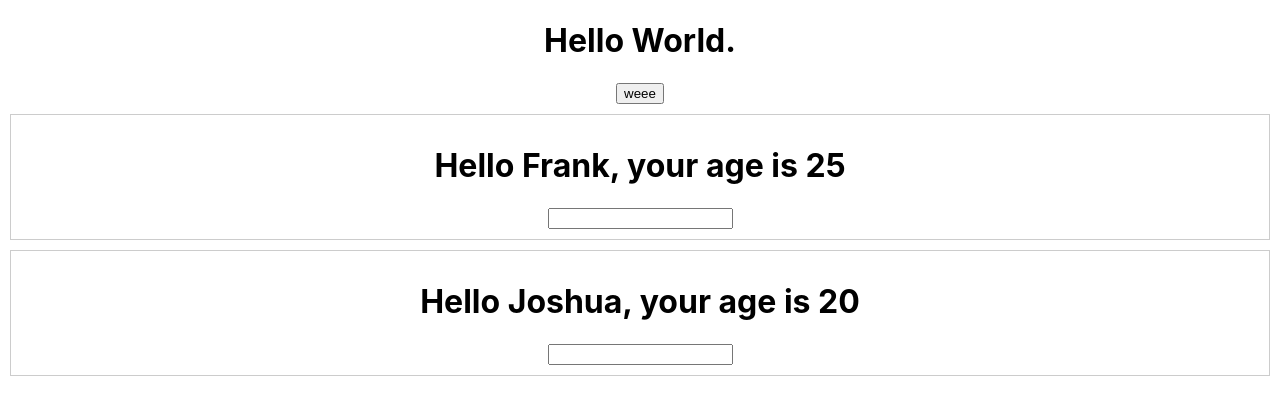
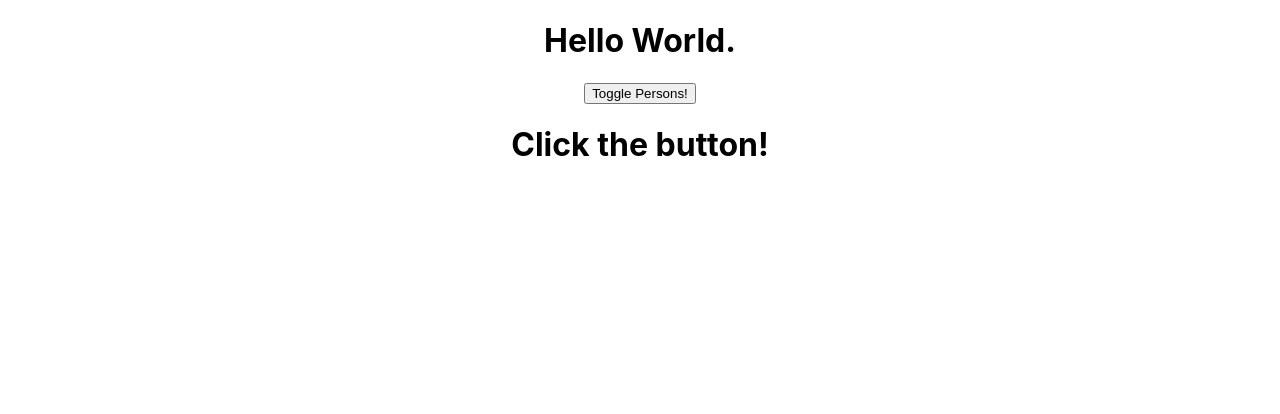
Before and after one commit to franciscoaguilars/react-practices, a React (Create React App) app in the folder 05-react/react-complete-guide-01/: page / in a window 1280 px wide. Shown: the top 414 px of the page. Built offline with nearby package versions, Linux system fonts and the light colour scheme.

Commit message:
List and conditionals 1

```diff
--- a/05-react/react-complete-guide-01/src/App.js
+++ b/05-react/react-complete-guide-01/src/App.js
@@ -6,19 +6,12 @@ class App extends Component {
   state = {
     persons: [
       { name: "Frank", age: 25},
-      { name: "Joshua" , age: 20}
-    ]
+      { name: "Joshua" , age: 20},
+      { name: "Camila", age: 23}
+    ],
+    personsShow: false
   }
 
-
-  switchNameHandler = () => {
-    this.setState({
-      persons: [
-        { name: "Joshua" , age: 20},
-        { name: "Frank", age: 25},
-      ]
-    })
-  }
 
   switchNameInput = event => {
     this.setState({
@@ -29,13 +22,33 @@ class App extends Component {
     })
   }
 
+  switchPersonsShown = () => {
+    this.setState({ personsShow : !this.state.personsShow})
+  }
+
   render () {
+
+    let persons = null
+
+    if (this.state.personsShow){
+      persons= (
+        <div>
+        {
+          this.state.persons.map( person => {
+           return <Person name={person.name}
+                     age={person.age}
+                     />
+          })
+        }
+        </div>
+      )
+    }
+
     return (
       <div className="App">
         <h1>Hello World.</h1>
-        <button onClick={this.switchNameHandler}>weee</button>
-        <Person name={this.state.persons[0].name} age={this.state.persons[0].age} change={this.switchNameInput}/>
-        <Person name={this.state.persons[1].name} age={this.state.persons[1].age}/>
+        <button onClick={this.switchPersonsShown}>Toggle Persons!</button>
+        { persons ? persons : <h1>Click the button!</h1> }
       </div>
     );
   }
--- a/05-react/react-complete-guide-01/src/components/Person.css
+++ b/05-react/react-complete-guide-01/src/components/Person.css
@@ -1,6 +1,8 @@
 .Person{
     border: 1px solid #cccccc;
     text-align: center;
-    margin: 10px;
+    margin: 0 auto;
+    margin-top: 10px;
     padding: 10px;
+    width: 50%;
 }
```
